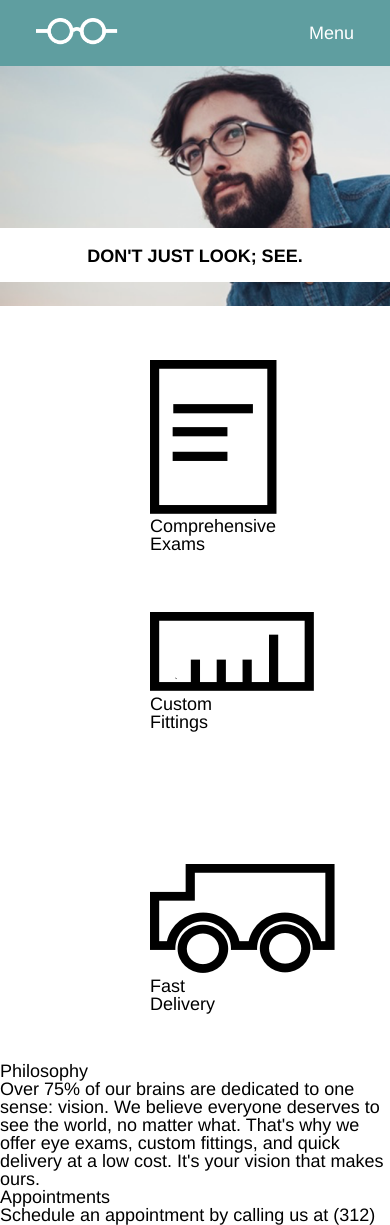
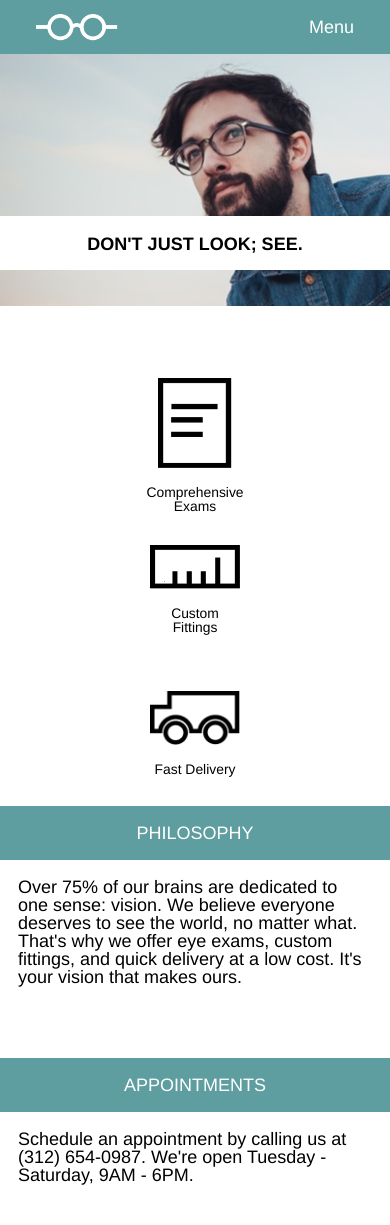
Before and after one commit to Banadura/tortoiseshell, a plain HTML site: page index.html in a window 390 px wide. Shown: the top 1225 px of the page. Drawn offline with Linux system fonts and the light colour scheme.

Commit message:
Finish Mobile page

```diff
--- a/index.html
+++ b/index.html
@@ -8,9 +8,9 @@
   </head>
 
   <body>
-    <div class="page">
-      <header>
-        <nav>
+    <div class="page container">
+      <header class="container">
+        <nav class="container">
           <div class="logo container">
             <img src="resources/images/logo-white.png" alt="">
             <p id="companyname">Tortoiseshell Optics</p>
@@ -31,36 +31,36 @@
 
       <main>
         <div class="icons container">
-          <figure>
+          <figure class="container">
             <img src="resources/images/paper-icon.png" alt="">
             <figcaption>Comprehensive Exams</figcaption>
           </figure>
-          <figure>
+          <figure class="container">
             <img src="resources/images/ruler-icon.png" alt="">
             <figcaption>Custom Fittings</figcaption>
           </figure>
-          <figure>
+          <figure class="container">
             <img src="resources/images/truck-icon.png" alt="">
             <figcaption>Fast Delivery</figcaption>
           </figure>
         </div>
 
         <div class="copy container">
-          <section class="philosophy">
-            <div class="titlebox">
-              <p>Philosophy</p>
+          <section class="info philosophy">
+            <div class="titlebox container">
+              <h2>Philosophy</h2>
             </div>
             <p>Over 75% of our brains are dedicated to one sense: vision. We believe everyone deserves to see the world, no matter what. That's why we offer eye exams, custom fittings, and quick delivery at a low cost. It's your vision that makes ours.</p>
           </section>
-          <section class="appointments">
-            <div class="titlebox">
-              <p>Appointments</p>
+          <section class="info appointments">
+            <div class="titlebox container">
+              <h2>Appointments</h2>
             </div>
             <p>Schedule an appointment by calling us at (312) 654-0987. We're open Tuesday - Saturday, 9AM - 6PM.</p>
           </section>
         </div> <!-- closes "copy" -->
 
-      <footer>
+      <footer class="container">
         <img src="resources/images/logo-black.png" alt="">
         <p>Copyright Tortoiseshell Optics</p>
       </footer>
--- a/resources/css/style.css
+++ b/resources/css/style.css
@@ -1,3 +1,5 @@
+/* Mobile-first design */
+
 html {
   font-size: 18px;
   line-height: 1.4;
@@ -17,29 +19,32 @@ h1 {
 }
 
 .page {
+  flex-direction: column;
+}
+
+.container {
   display: flex;
-  flex-direction: column;
 }
 
 /* --------------- Header -------------------- */
 
 header {
-  display: flex;
   flex-direction: column;
   background-image: url("../images/glasses-bg.png");
   background-repeat: no-repeat;
   background-size: cover;
+  background-position: 0% 20%;
   height: 17rem;
 }
 
 nav {
-  display: flex;
+  position: fixed;
+  top: 0px;
   justify-content: space-between;
   align-items: center;
-  width: 100&;
+  width: 100%;
   background-color: cadetblue;
   color: white;
-  padding: 1rem 2rem;
 }
 
 .logo {
@@ -49,10 +54,19 @@ nav {
 .logo img {
   height: 1.5rem;
   padding-right: 1rem;
+  padding-left: 2rem;
+}
+
+.menu {
+  align-items: center;
 }
 
 .menu ul {
   display: none;
+}
+
+.menu p {
+  padding: 1rem 2rem;
 }
 
 #companyname {
@@ -62,23 +76,72 @@ nav {
 /* Slogan */
 
 .slogan {
-  display: flex;
   justify-content: center;
   width: 100%;
   background-color: white;
-  margin-top: 9rem;
+  margin-top: 12rem;
 }
 
 /* Icons */
 
 .icons {
-  display: flex;
   flex-direction: column;
   align-items: center;
+  margin-top: 3.77rem;
 }
 
 .icons figure {
   height: 8rem;
   width: 5rem;
-  margin: 3rem;
+  flex-direction: column;
+  justify-content: center;
+  align-items: center;
 }
+
+.icons img {
+  max-height: 5rem;
+  max-width: 5rem;
+}
+
+figcaption {
+  text-align: center;
+  font-size: 0.77rem;
+  margin-top: 1rem;
+}
+
+/* Copy */
+
+.copy {
+  flex-direction: column;
+}
+
+.titlebox {
+  justify-content: center;
+  align-items: center;
+  background-color: cadetblue;
+  color: white;
+  text-transform: uppercase;
+  padding: 1rem 0;
+  margin-bottom: 1rem;
+}
+
+.copy p {
+  margin: 0 1rem;
+  margin-bottom: 4rem;
+}
+
+/* Footer */
+
+footer {
+  justify-content: center;
+  background-color: azure;
+}
+
+footer img {
+  height: 1.5rem;
+  padding: 4rem;
+}
+
+footer p {
+  display: none;
+}
```
